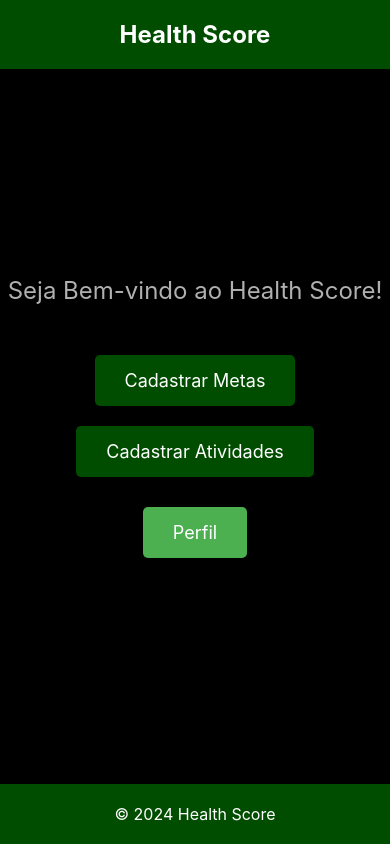
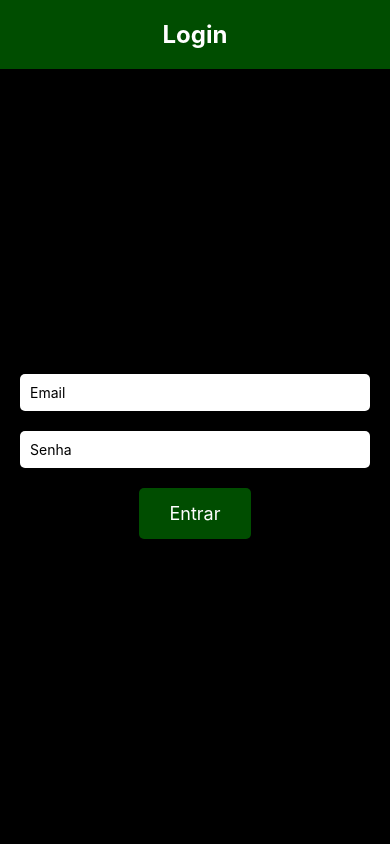
Before and after one commit to EvertonnReis/HealthScoreFront, a React Native app: screen / in a window 390 px wide. Built offline with nearby package versions, Linux system fonts and the light colour scheme.

Commit message:
feat: tela de login e barra de navegação funcionando

```diff
--- a/App.js
+++ b/App.js
@@ -1,89 +1,18 @@
-import { StatusBar } from 'expo-status-bar';
-import { StyleSheet, Text, View, TouchableOpacity } from 'react-native';
-import React from "react";
-import { NativeBaseProvider, Box } from "native-base";
+import React, { useState } from 'react';
+import { NavigationContainer } from '@react-navigation/native';
+import Login from './app/Login';
+import NavegadorInferior from './app/NavegadorInferior';
 
 export default function App() {
+  const [isLoggedIn, setIsLoggedIn] = useState(false);
+
   return (
-    <View style={styles.container}>
-      <StatusBar style="light" />
-      <View style={styles.header}>
-        <Text style={styles.headerText}>Health Score</Text>
-      </View>
-
-      <View style={styles.content}>
-        <Text style={styles.welcomeText}>Seja Bem-vindo ao Health Score!</Text>
-
-        <TouchableOpacity style={styles.button} onPress={() => { /* Lógica para cadastrar metas */ }}>
-          <Text style={styles.buttonText}>Cadastrar Metas</Text>
-        </TouchableOpacity>
-
-        <TouchableOpacity style={styles.button} onPress={() => { /* Lógica para cadastrar atividades */ }}>
-          <Text style={styles.buttonText}>Cadastrar Atividades</Text>
-        </TouchableOpacity>
-
-        <TouchableOpacity style={styles.profileButton} onPress={() => { /* Lógica para acessar o perfil */ }}>
-          <Text style={styles.buttonText}>Perfil</Text>
-        </TouchableOpacity>
-      </View>
-
-      <View style={styles.footer}>
-        <Text style={styles.footerText}>© 2024 Health Score</Text>
-      </View>
-    </View>
+    <NavigationContainer>
+      {isLoggedIn ? (
+        <NavegadorInferior />
+      ) : (
+        <Login onLogin={() => setIsLoggedIn(true)} />
+      )}
+    </NavigationContainer>
   );
 }
-
-const styles = StyleSheet.create({
-  container: {
-    flex: 1,
-    backgroundColor: '#000000',
-  },
-  header: {
-    backgroundColor: '#004d00',
-    padding: 20,
-    alignItems: 'center',
-  },
-  headerText: {
-    color: '#ffffff',
-    fontSize: 24,
-    fontWeight: 'bold',
-  },
-  content: {
-    flex: 1,
-    alignItems: 'center',
-    justifyContent: 'center',
-  },
-  welcomeText: {
-    fontSize: 24,
-    marginBottom: 40,
-    color: '#b0b0b0',
-  },
-  button: {
-    backgroundColor: '#004d00',
-    paddingVertical: 15,
-    paddingHorizontal: 30,
-    borderRadius: 5,
-    marginVertical: 10,
-  },
-  buttonText: {
-    color: '#ffffff',
-    fontSize: 18,
-  },
-  profileButton: {
-    backgroundColor: '#4caf50',
-    paddingVertical: 15,
-    paddingHorizontal: 30,
-    borderRadius: 5,
-    marginVertical: 20,
-  },
-  footer: {
-    backgroundColor: '#004d00',
-    padding: 20,
-    alignItems: 'center',
-  },
-  footerText: {
-    color: '#ffffff',
-    fontSize: 16,
-  },
-});
--- /dev/null
+++ b/app/Cadastrar.jsx
@@ -0,0 +1,8 @@
+import { StatusBar } from 'expo-status-bar';
+import { StyleSheet, Text, View, TouchableOpacity } from 'react-native';
+import { NativeBaseProvider, Box } from "native-base";
+import React from 'react';
+
+export default function Cadastrar() {
+
+}
--- /dev/null
+++ b/app/Inicial.jsx
@@ -0,0 +1,85 @@
+import { StatusBar } from 'expo-status-bar';
+import { StyleSheet, Text, View, TouchableOpacity } from 'react-native';
+import React from "react";
+import { NativeBaseProvider, Box } from "native-base";
+
+export default function Inicial() {
+  return (
+    <View style={styles.container}>
+      <StatusBar style="light" />
+      <View style={styles.header}>
+        <Text style={styles.headerText}>Health Score</Text>
+      </View>
+
+      <View style={styles.content}>
+        <Text style={styles.welcomeText}>Seja Bem-vindo ao Health Score!</Text>
+
+        <TouchableOpacity style={styles.button} onPress={() => { /* Lógica para cadastrar metas */ }}>
+          <Text style={styles.buttonText}>Cadastrar Metas</Text>
+        </TouchableOpacity>
+
+        <TouchableOpacity style={styles.button} onPress={() => { /* Lógica para cadastrar atividades */ }}>
+          <Text style={styles.buttonText}>Cadastrar Atividades</Text>
+        </TouchableOpacity>
+      </View>
+
+      <View style={styles.footer}>
+        <Text style={styles.footerText}>© 2024 Health Score</Text>
+      </View>
+    </View>
+  );
+}
+
+const styles = StyleSheet.create({
+  container: {
+    flex: 1,
+    backgroundColor: '#000000',
+  },
+  header: {
+    backgroundColor: '#004d00',
+    padding: 20,
+    alignItems: 'center',
+  },
+  headerText: {
+    color: '#ffffff',
+    fontSize: 24,
+    fontWeight: 'bold',
+  },
+  content: {
+    flex: 1,
+    alignItems: 'center',
+    justifyContent: 'center',
+  },
+  welcomeText: {
+    fontSize: 24,
+    marginBottom: 40,
+    color: '#b0b0b0',
+  },
+  button: {
+    backgroundColor: '#004d00',
+    paddingVertical: 15,
+    paddingHorizontal: 30,
+    borderRadius: 5,
+    marginVertical: 10,
+  },
+  buttonText: {
+    color: '#ffffff',
+    fontSize: 18,
+  },
+  profileButton: {
+    backgroundColor: '#4caf50',
+    paddingVertical: 15,
+    paddingHorizontal: 30,
+    borderRadius: 5,
+    marginVertical: 20,
+  },
+  footer: {
+    backgroundColor: '#004d00',
+    padding: 20,
+    alignItems: 'center',
+  },
+  footerText: {
+    color: '#ffffff',
+    fontSize: 16,
+  },
+});
--- /dev/null
+++ b/app/Login.jsx
@@ -0,0 +1,82 @@
+import { StatusBar } from 'expo-status-bar';
+import { StyleSheet, Text, View, TextInput, TouchableOpacity } from 'react-native';
+import React, { useState } from "react";
+
+export default function Login({ onLogin }) {
+  const [email, setEmail] = useState('');
+  const [password, setPassword] = useState('');
+
+  const handleLogin = () => {
+    onLogin();
+  };
+
+  return (
+    <View style={styles.container}>
+      <StatusBar style="light" />
+      <View style={styles.header}>
+        <Text style={styles.headerText}>Login</Text>
+      </View>
+
+      <View style={styles.content}>
+        <TextInput
+          style={styles.input}
+          placeholder="Email"
+          value={email}
+          onChangeText={setEmail}
+        />
+        <TextInput
+          style={styles.input}
+          placeholder="Senha"
+          secureTextEntry
+          value={password}
+          onChangeText={setPassword}
+        />
+
+        <TouchableOpacity style={styles.button} onPress={handleLogin}>
+          <Text style={styles.buttonText}>Entrar</Text>
+        </TouchableOpacity>
+      </View>
+    </View>
+  );
+}
+
+const styles = StyleSheet.create({
+  container: {
+    flex: 1,
+    backgroundColor: '#000000',
+  },
+  header: {
+    backgroundColor: '#004d00',
+    padding: 20,
+    alignItems: 'center',
+  },
+  headerText: {
+    color: '#ffffff',
+    fontSize: 24,
+    fontWeight: 'bold',
+  },
+  content: {
+    flex: 1,
+    alignItems: 'center',
+    justifyContent: 'center',
+    padding: 20,
+  },
+  input: {
+    width: '100%',
+    backgroundColor: '#ffffff',
+    padding: 10,
+    borderRadius: 5,
+    marginVertical: 10,
+  },
+  button: {
+    backgroundColor: '#004d00',
+    paddingVertical: 15,
+    paddingHorizontal: 30,
+    borderRadius: 5,
+    marginVertical: 10,
+  },
+  buttonText: {
+    color: '#ffffff',
+    fontSize: 18,
+  },
+});
--- /dev/null
+++ b/app/NavegadorInferior.jsx
@@ -0,0 +1,92 @@
+import React, { useState, useRef } from 'react';
+import { createBottomTabNavigator } from '@react-navigation/bottom-tabs';
+import Inicial from './Inicial';
+import TelaPerfil from './Perfil';
+import Cadastrar from './Cadastrar';
+import { Ionicons } from '@expo/vector-icons';
+import Popover from 'react-native-popover-view';
+import { View, TouchableOpacity, Text, StyleSheet } from 'react-native';
+
+const Tab = createBottomTabNavigator();
+
+export default function NavegadorInferior() {
+  const [popoverVisible, setPopoverVisible] = useState(false);
+  const popoverRef = useRef(null);
+
+  const handleTabPress = (routeName) => {
+    if (routeName === 'Cadastro') {
+      setPopoverVisible(true);
+    } else {
+      setPopoverVisible(false);
+    }
+  };
+
+  return (
+    <>
+      <Tab.Navigator
+        screenOptions={({ route }) => ({
+          tabBarIcon: ({ color, size }) => {
+            let iconName;
+            if (route.name === 'Home') {
+              iconName = 'home';
+            } else if (route.name === 'Cadastro') {
+              iconName = 'add';
+            } else if (route.name === 'Perfil') {
+              iconName = 'person';
+            }
+            return <Ionicons name={iconName} size={size} color={color} />;
+          },
+          tabBarActiveTintColor: 'green',
+          tabBarInactiveTintColor: 'gray',
+          tabBarButton: (props) => {
+            const { onPress } = props;
+            return (
+              <TouchableOpacity
+                {...props}
+                onPress={() => {
+                  handleTabPress(route.name);
+                  onPress();
+                }}
+                ref={popoverRef}
+              />
+            );
+          }
+        })}
+      >
+        <Tab.Screen name="Home" component={Inicial} />
+        <Tab.Screen name="Cadastro" component={Cadastrar} />
+        <Tab.Screen name="Perfil" component={TelaPerfil} />
+      </Tab.Navigator>
+
+      <Popover
+        isVisible={popoverVisible}
+        from={popoverRef.current}
+        onRequestClose={() => setPopoverVisible(false)}
+        placement="top"
+      >
+        <View style={styles.popoverContent}>
+          <TouchableOpacity onPress={() => { }}>
+            <Text style={styles.option}>Opção 1</Text>
+          </TouchableOpacity>
+          <TouchableOpacity onPress={() => { }}>
+            <Text style={styles.option}>Opção 2</Text>
+          </TouchableOpacity>
+          <TouchableOpacity onPress={() => {  }}>
+            <Text style={styles.option}>Opção 3</Text>
+          </TouchableOpacity>
+        </View>
+      </Popover>
+    </>
+  );
+}
+
+const styles = StyleSheet.create({
+  popoverContent: {
+    padding: 10,
+    backgroundColor: 'white',
+    borderRadius: 5,
+  },
+  option: {
+    paddingVertical: 10,
+  },
+});
--- /dev/null
+++ b/app/Perfil.jsx
@@ -0,0 +1,21 @@
+import React from 'react';
+import { StyleSheet, Text, View } from 'react-native';
+
+export default function TelaPerfil() {
+  return (
+    <View style={styles.container}>
+      <Text style={styles.text}>Tela de Perfil</Text>
+    </View>
+  );
+}
+
+const styles = StyleSheet.create({
+  container: {
+    flex: 1,
+    justifyContent: 'center',
+    alignItems: 'center',
+  },
+  text: {
+    fontSize: 24,
+  },
+});
--- a/package.json
+++ b/package.json
@@ -10,6 +10,8 @@
   },
   "dependencies": {
     "@expo/metro-runtime": "~3.2.1",
+    "@expo/vector-icons": "^14.0.2",
+    "@react-navigation/bottom-tabs": "^6.6.1",
     "expo": "~51.0.25",
     "expo-status-bar": "~1.12.1",
     "native-base": "^3.4.28",
@@ -18,7 +20,9 @@
     "react": "18.2.0",
     "react-dom": "18.2.0",
     "react-native": "0.74.5",
+    "react-native-popover-view": "^5.1.8",
     "react-native-safe-area-context": "4.10.5",
+    "react-native-screens": "3.31.1",
     "react-native-svg": "15.2.0",
     "react-native-web": "~0.19.10"
   },
```
Also changed, not shown: 1 other file (tests, documents, lock files or other folders).
